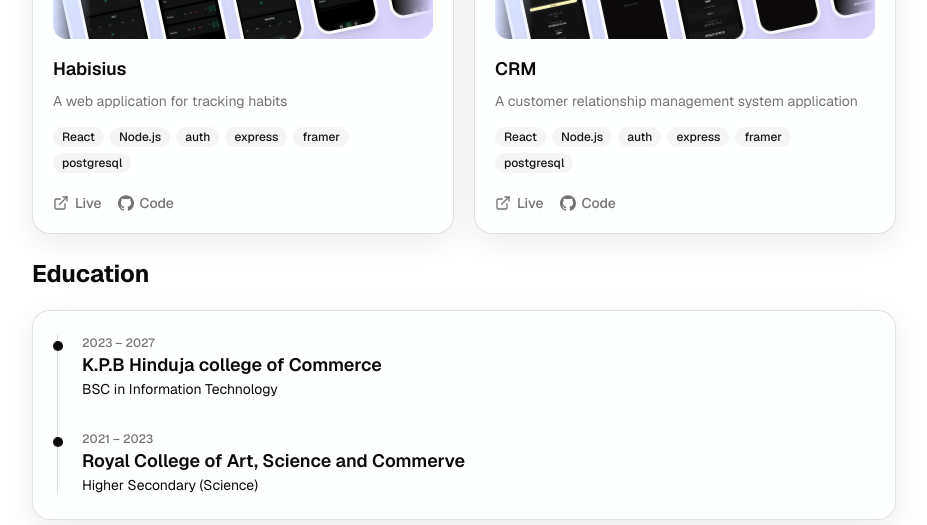
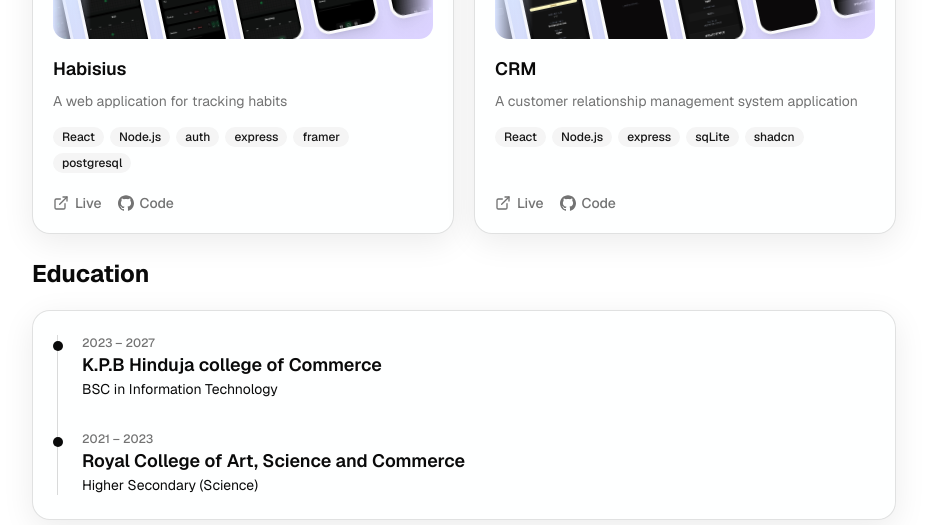
Before and after one commit to Rajat-web-server/Rajat_Portfolio, a Next.js app: page / in a window 1280 px wide. Shown: the part 1080-1605 px from the top of the page, without its empty margins (176-1103 px from the left). Built offline with nearby package versions, Linux system fonts and the light colour scheme; no server answers.

Commit message:
remove spelling errors

```diff
--- a/src/data/education.ts
+++ b/src/data/education.ts
@@ -13,7 +13,7 @@ export const education: Education[] = [
     details: "",
   },
   {
-    school: "Royal College of Art, Science and Commerve",
+    school: "Royal College of Art, Science and Commerce",
     degree: "Higher Secondary (Science)",
     period: "2021 – 2023",
   },
--- a/src/data/projects.ts
+++ b/src/data/projects.ts
@@ -26,7 +26,7 @@ export const projects: Project[] = [
   }, {
     title: "CRM ",
     description: "A customer relationship management system application",
-    tech: ["React", "Node.js","auth", "express", "framer","postgresql",],
+    tech: ["React", "Node.js", "express", "sqLite","shadcn"],
     live: "https://support-crm-two-tau.vercel.app/",
     repo: "https://github.com/Rajat-web-server/Support-CRM",
     images: [
```
